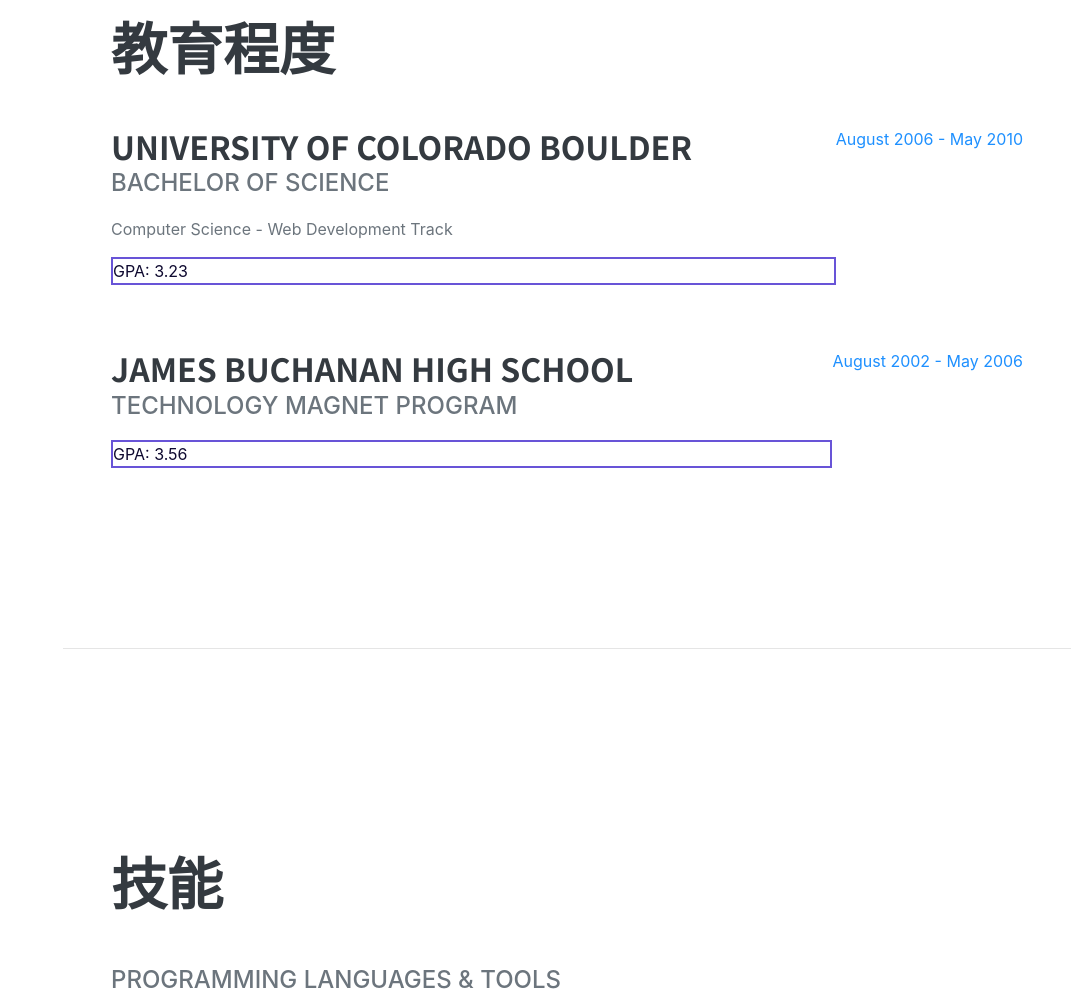
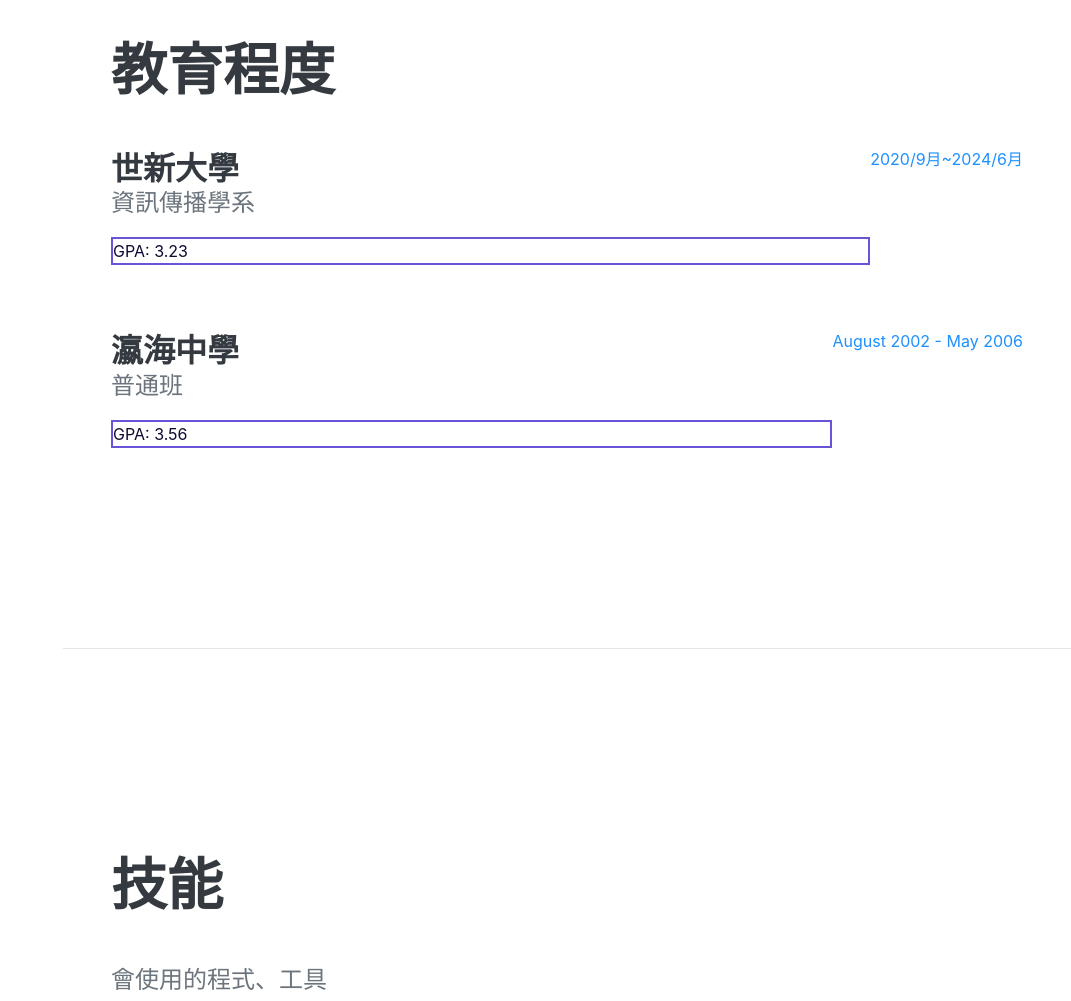
Before and after one commit to JOSHWU123456789/JOSHWU123456789.GitHub.io, a plain HTML site: page index.html in a window 1280 px wide. Shown: the part 2180-3181 px from the top of the page, without its empty margins (209-1280 px from the left). Drawn offline with nearby package versions, Linux system fonts and the light colour scheme; a web font is replaced by a local one.

Commit message:
Update index.html

```diff
--- a/index.html
+++ b/index.html
@@ -111,17 +111,17 @@
                     <h2 class="mb-5">教育程度</h2>
                     <div class="d-flex flex-column flex-md-row justify-content-between mb-5">
                         <div class="flex-grow-1">
-                            <h3 class="mb-0">University of Colorado Boulder</h3>
-                            <div class="subheading mb-3">Bachelor of Science</div>
-                            <div>Computer Science - Web Development Track</div>
+                            <h3 class="mb-0">世新大學</h3>
+                            <div class="subheading mb-3">資訊傳播學系</div>
+                            <div></div>
                             <p>GPA: 3.23</p>
                         </div>
-                        <div class="flex-shrink-0"><span class="text-primary">August 2006 - May 2010</span></div>
+                        <div class="flex-shrink-0"><span class="text-primary">2020/9月~2024/6月</span></div>
                     </div>
                     <div class="d-flex flex-column flex-md-row justify-content-between">
                         <div class="flex-grow-1">
-                            <h3 class="mb-0">James Buchanan High School</h3>
-                            <div class="subheading mb-3">Technology Magnet Program</div>
+                            <h3 class="mb-0">瀛海中學</h3>
+                            <div class="subheading mb-3">普通班</div>
                             <p>GPA: 3.56</p>
                         </div>
                         <div class="flex-shrink-0"><span class="text-primary">August 2002 - May 2006</span></div>
@@ -133,7 +133,7 @@
             <section class="resume-section" id="技能">
                 <div class="resume-section-content">
                     <h2 class="mb-5">技能</h2>
-                    <div class="subheading mb-3">Programming Languages & Tools</div>
+                    <div class="subheading mb-3">會使用的程式、工具</div>
                     <ul class="list-inline dev-icons">
                         <li class="list-inline-item"><i class="fab fa-html5"></i></li>
                         <li class="list-inline-item"><i class="fab fa-css3-alt"></i></li>
```
